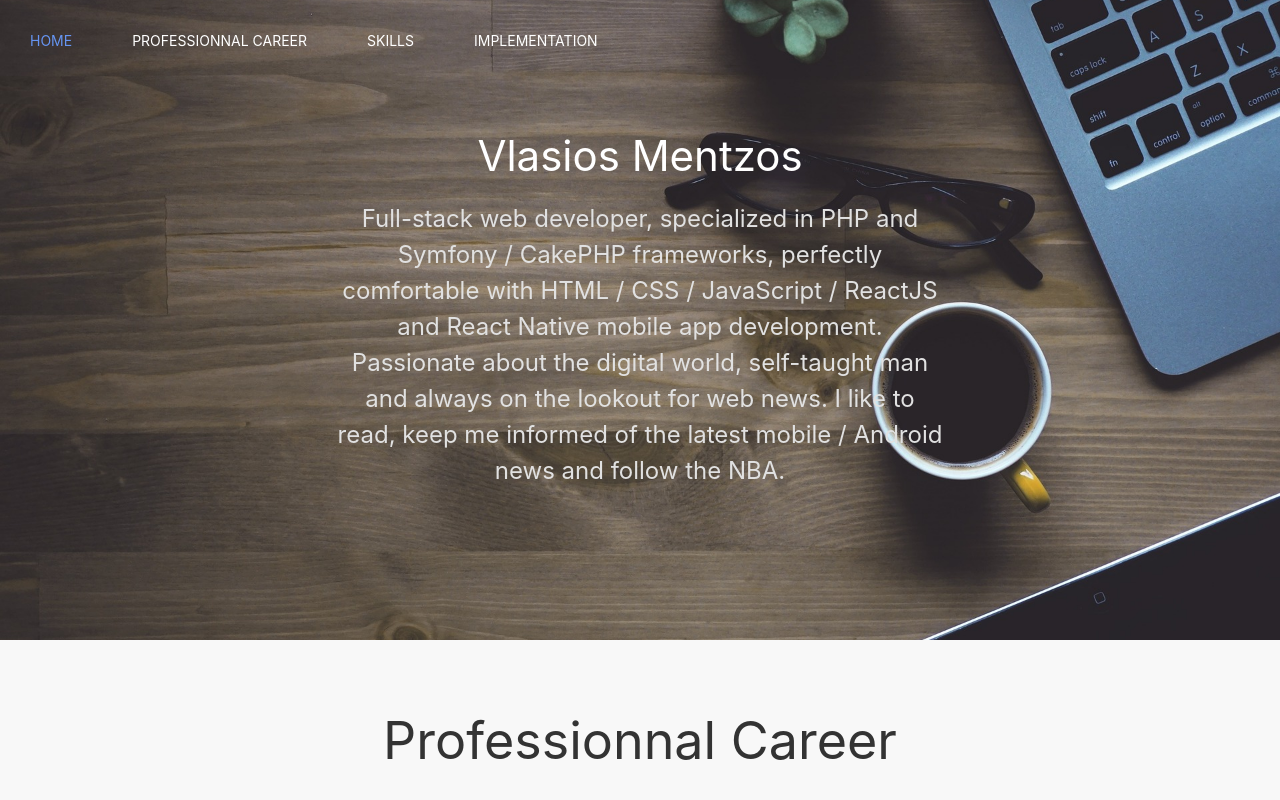
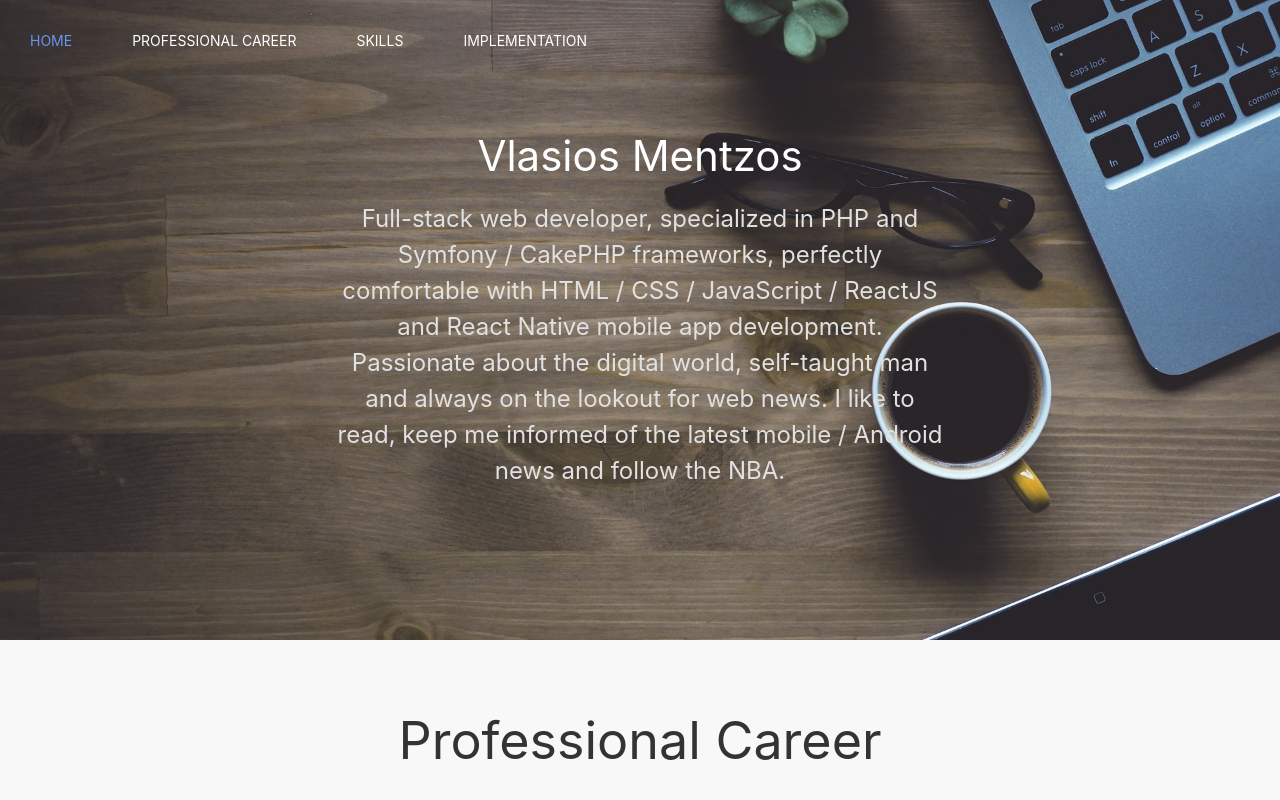
Before and after one commit to pietukhov/ntouge, a plain HTML site: page index.html in a window 1280 px wide. Shown: the top 800 px of the page. Drawn offline with nearby package versions, Linux system fonts and the light colour scheme.

Commit message:
Update index.html

```diff
--- a/index.html
+++ b/index.html
@@ -36,7 +36,7 @@
                         <div class="uk-navbar-left">
                             <ul class="uk-navbar-nav">
                                 <li class="uk-navbar-item "><a href="#home">Home</a></li>
-                                <li class="uk-navbar-item"><a href="#parcours">Professionnal Career</a></li>
+                                <li class="uk-navbar-item"><a href="#parcours">Professional Career</a></li>
                                 <li class="uk-navbar-item"><a href="#competences">Skills</a></li>
                                 <li class="uk-navbar-item"><a href="#realisations">Implementation</a></li>
                             </ul>
@@ -57,7 +57,7 @@
                                 <button class="uk-offcanvas-close" type="button" uk-close></button>
                                 <ul class="uk-nav uk-nav-default">
                                     <li class="uk-navbar-item"><a href="#home">Home</a></li>
-                                    <li class="uk-navbar-item"><a href="#parcours">Professionnal Career</a></li>
+                                    <li class="uk-navbar-item"><a href="#parcours">Professional Career</a></li>
                                     <li class="uk-navbar-item"><a href="#competences">Skills</a></li>
                                     <li class="uk-navbar-item"><a href="#realisations">Implementation</a></li>
                                 </ul>
@@ -71,7 +71,7 @@
         <div class="uk-section uk-section-muted uk-preserve-color" id="parcours">
             <div class="uk-container">
                 <div class="uk-panel  uk-margin-medium">
-                    <h3 class="uk-margin-medium uk-text-center uk-heading-small">Professionnal Career</h3>
+                    <h3 class="uk-margin-medium uk-text-center uk-heading-small">Professional Career</h3>
                 </div>
                 <ul class="timeline">
 									<li>
```
